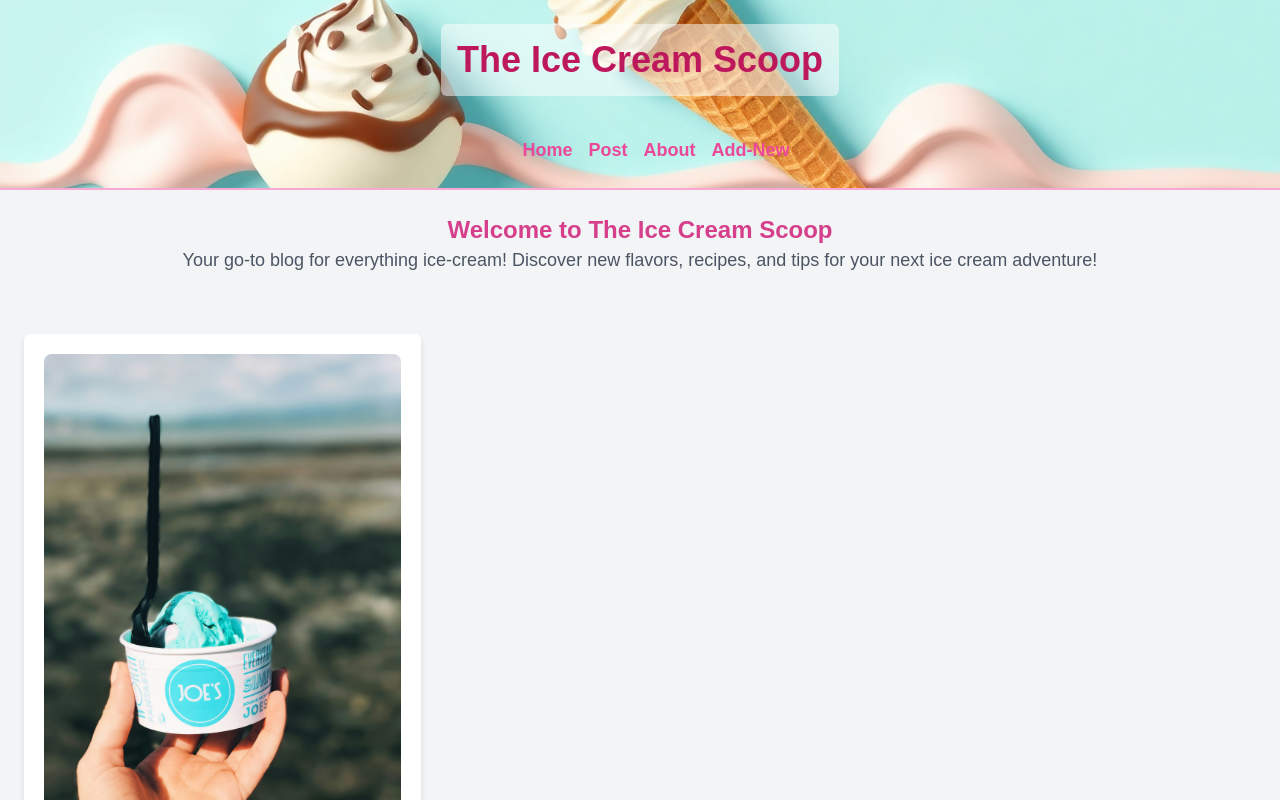
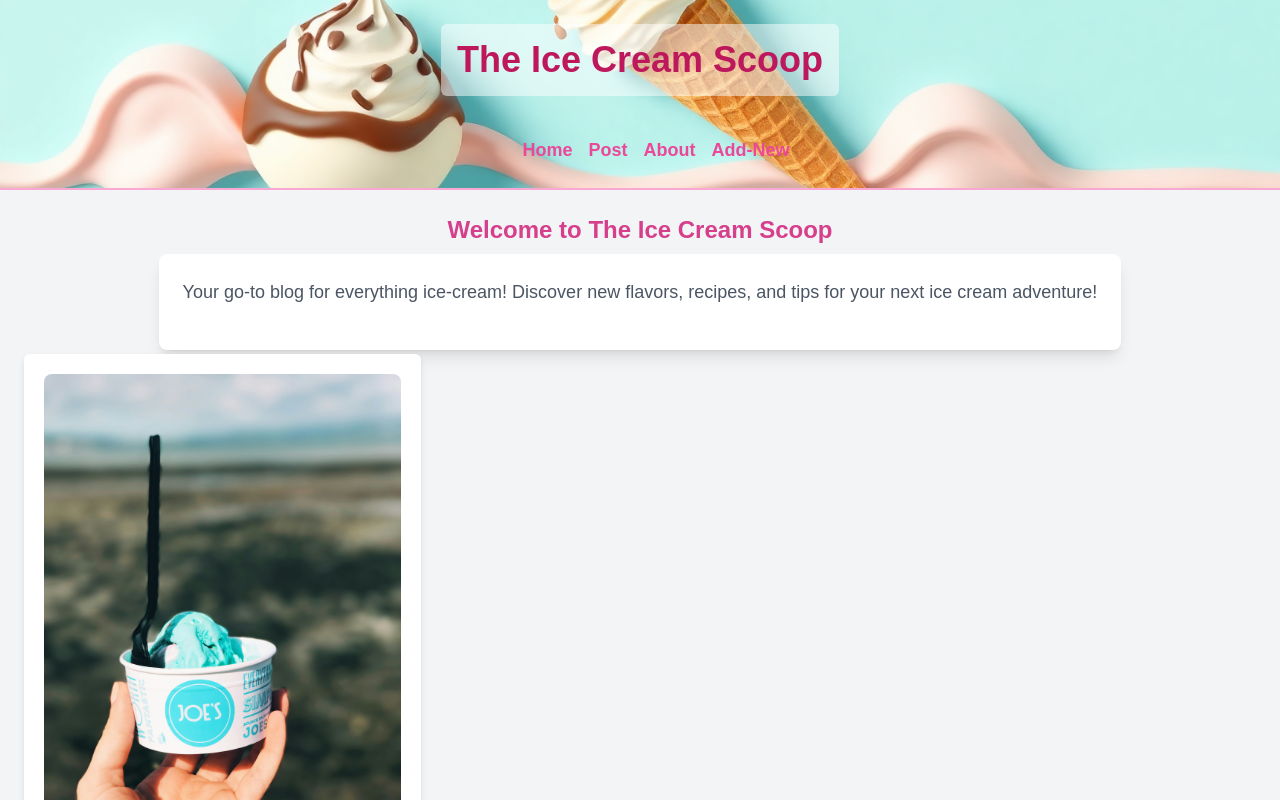
Before and after one commit to saad-rangara/BlogPosts, a Next.js app: page / in a window 1280 px wide. Shown: the top 800 px of the page. Built offline with nearby package versions, Linux system fonts and the light colour scheme.

Commit message:
adding animation and metadata to all pages

```diff
--- a/package.json
+++ b/package.json
@@ -11,6 +11,7 @@
   "dependencies": {
     "@fontsource/pacifico": "^5.1.0",
     "formidable": "^3.5.2",
+    "framer-motion": "^11.11.9",
     "next": "14.2.15",
     "pg": "^8.13.0",
     "react": "^18",
--- a/src/app/about/page.js
+++ b/src/app/about/page.js
@@ -1,13 +1,23 @@
 import Image from "next/image";
 import Link from "next/link";
+import Animation from "@/components/Animation";
+
+export const metadata = {
+  title: "About Ice Creams Scoop",
+  description:
+    "Discover the sweet story behind Ice Cream Scoop, your ultimate destination for delicious ice cream flavors and delightful treats. Learn about our passion for quality ingredients, our commitment to sustainability, and our mission to create memorable experiences for ice cream lovers of all ages. Join us on a journey of flavor and fun!",
+};
 
 export default function About() {
   return (
-    <div className="min-h-screen flex flex-col items-center justify-center bg-gray-100 p-6">
+    <main className="min-h-screen flex flex-col items-center justify-center bg-gray-100 p-6">
+      {/* <Animation /> */}
       <header className="text-center mb-8">
-        <h1 className="text-4xl text-custom-pink font-bold mb-4">
-          About The Ice Cream Scoop
-        </h1>
+        <Animation>
+          <h1 className="text-4xl text-custom-pink font-bold mb-4">
+            About The Ice Cream Scoop
+          </h1>
+        </Animation>
         <Image
           src="/fallon.jpg"
           alt="Ice Cream Blog Banner"
@@ -46,6 +56,6 @@ export default function About() {
           Return to Home
         </Link>
       </footer>
-    </div>
+    </main>
   );
 }
--- a/src/app/layout.js
+++ b/src/app/layout.js
@@ -2,6 +2,7 @@ import localFont from "next/font/local";
 import "./globals.css";
 import Header from "@/components/Header";
 import Footer from "@/components/Footer";
+import Animation from "@/components/Animation";
 
 const geistSans = localFont({
   src: "./fonts/GeistVF.woff",
@@ -26,7 +27,7 @@ export default function RootLayout({ children }) {
         className={`${geistSans.variable} ${geistMono.variable} antialiased`}
       >
         <Header />
-        {children}
+        <Animation>{children}</Animation>
         <Footer />
       </body>
     </html>
--- a/src/app/newposts/page.js
+++ b/src/app/newposts/page.js
@@ -4,6 +4,7 @@ import { db } from "@/utils/dbConnection";
 import { revalidatePath } from "next/cache";
 import { redirect } from "next/navigation";
 import Link from "next/link";
+import Animation from "@/components/Animation";
 
 export default function NewPost() {
   async function handleSubmit(formValues) {
@@ -53,8 +54,12 @@ export default function NewPost() {
   }
 
   return (
-    <div className="min-h-screen flex flex-col items-center justify-center bg-gray-100 p-6">
-      <h1 className="text-4xl text-custom-pink font-bold mb-4">Add New Post</h1>
+    <main className="min-h-screen flex flex-col items-center justify-center bg-gray-100 p-6">
+      <Animation>
+        <h1 className="text-4xl text-custom-pink font-bold mb-4">
+          Add New Post
+        </h1>
+      </Animation>
       <main className="max-w-xl bg-custom-white rounded-custom shadow-custom p-6">
         <h2 className="text-2xl text-gray-600 font-semibold mb-4">
           We'd love if you create a post!
@@ -137,6 +142,6 @@ export default function NewPost() {
           Return to Home
         </Link>
       </p>
-    </div>
+    </main>
   );
 }
--- a/src/app/page.js
+++ b/src/app/page.js
@@ -1,18 +1,29 @@
 // import Image from "next/image";
 import "@fontsource/pacifico";
 import Image from "next/image";
+import Animation from "@/components/Animation";
+
+export const metadata = {
+  title: "Welcome to Ice Cream Scoop",
+  description:
+    "Indulge in a world of delightful flavors at Ice Cream Scoop! Explore our wide selection of creamy ice creams, unique toppings, and seasonal specials. Whether you're craving a classic cone or a trendy sundae, we have something to satisfy every sweet tooth. Join us for a scoop of happiness today!",
+};
 
 export default function Home() {
   return (
-    <main className="min-h-screen flex flex-col items-center justify-center bg-gray-100 p-6">
-      <section className="text-center mb-10">
-        <h2 className="text-2xl font-bold text-custom-pink">
-          Welcome to The Ice Cream Scoop
-        </h2>
-        <p className="text-lg text-gray-600 mb-5">
-          Your go-to blog for everything ice-cream! Discover new flavors,
-          recipes, and tips for your next ice cream adventure!
-        </p>
+    <div className="min-h-screen flex flex-col items-center justify-center bg-gray-100 p-6">
+      <section className="text-center mb-1">
+        <Animation>
+          <h1 className="text-2xl mb-2 font-bold text-custom-pink">
+            Welcome to The Ice Cream Scoop
+          </h1>
+        </Animation>
+        <main className="bg-white rounded-lg shadow-lg p-6">
+          <p className="text-lg text-gray-600 mb-5">
+            Your go-to blog for everything ice-cream! Discover new flavors,
+            recipes, and tips for your next ice cream adventure!
+          </p>
+        </main>
       </section>
 
       <section className="grid grid-cols-1 md:grid-cols-2 lg:grid-cols-3 gap-5">
@@ -107,6 +118,6 @@ export default function Home() {
           </Link>
         </div> */}
       </section>
-    </main>
+    </div>
   );
 }
--- a/src/app/posts/[id]/page.js
+++ b/src/app/posts/[id]/page.js
@@ -1,5 +1,11 @@
 import { db } from "@/utils/dbConnection";
 import Link from "next/link";
+import Animation from "@/components/Animation";
+
+export const metadata = (post) => ({
+  title: `${post.title} - Ice Cream Scoop`,
+  description: `Explore the delightful details of "${post.title}" at Ice Cream Scoop! Discover the ingredients, flavor notes, and inspiration behind this delicious creation. Join us in celebrating the joy of ice cream with every scoop!`,
+});
 
 export default async function IdPost({ params, searchParams }) {
   const { id } = params;
@@ -98,12 +104,14 @@ export default async function IdPost({ params, searchParams }) {
   );
 
   return (
-    <div className="min-h-screen flex flex-col items-center justify-center bg-gray-100 p-6">
-      <header className="text-center mb-8">
+    <main className="min-h-screen flex flex-col items-center justify-center bg-gray-100 p-6">
+      <Animation>
+        {/* <header className="text-center mb-8"> */}
         <h1 className="text-4xl text-custom-pink font-bold mb-4">
           {post.title}
-        </h1>{" "}
-      </header>
+        </h1>
+      </Animation>
+      {/* </header> */}
 
       <main className="max-w-3xl bg-custom-white rounded-custom shadow-custom p-6">
         <img
@@ -172,6 +180,6 @@ export default async function IdPost({ params, searchParams }) {
           Back to Posts
         </Link>
       </footer>
-    </div>
+    </main>
   );
 }
--- a/src/app/posts/page.js
+++ b/src/app/posts/page.js
@@ -1,5 +1,12 @@
 import { db } from "@/utils/dbConnection";
 import Link from "next/link";
+import Animation from "@/components/Animation";
+
+export const metadata = {
+  title: "Ice Cream Scoop Blog",
+  description:
+    "Dive into the delicious world of Ice Cream Scoop with our blog! Discover the latest flavor innovations, seasonal recipes, and behind-the-scenes stories from our ice cream artisans. Whether you're looking for tips on making the perfect sundae or insights into the ice cream industry, our posts are packed with inspiration and sweet treats. Join the conversation and satisfy your cravings!",
+};
 
 export default async function Posts({ searchParams }) {
   let posts = [];
@@ -17,11 +24,13 @@ export default async function Posts({ searchParams }) {
   }
 
   return (
-    <div className="min-h-screen flex flex-col items-center justify-center bg-gray-100 p-6">
+    <main className="min-h-screen flex flex-col items-center justify-center bg-gray-100 p-6">
       {/* <h1 className="text-4xl text-center font-bold mb-4"></h1> */}
-      <h2 className="text-4xl text-custom-pink text-center font-bold mb-8">
-        Ice-Creams Posts
-      </h2>
+      <Animation>
+        <h1 className="text-4xl text-custom-pink text-center font-bold mb-8">
+          Ice-Creams Posts
+        </h1>
+      </Animation>
       <div className="mb-6">
         <label
           htmlFor="sortOrder"
@@ -74,6 +83,6 @@ export default async function Posts({ searchParams }) {
           Return to Home
         </Link>
       </footer>
-    </div>
+    </main>
   );
 }
--- /dev/null
+++ b/src/components/Animation.jsx
@@ -0,0 +1,16 @@
+"use client"
+import { motion } from 'framer-motion';
+
+export default function Animation ({children}) {
+  return (
+    <motion.div
+      initial={{ opacity: 0, y: 20 }}
+      animate={{ opacity: 1, y: 0 }}
+      exit={{ opacity: 0, y: -20 }}
+      transition={{ duration: 0.5 }}
+      className="flex justify-center bg-gray-100"
+    >
+      {children}
+    </motion.div>
+  );
+};
```
Also changed, not shown: 1 other file (tests, documents, lock files or other folders).
